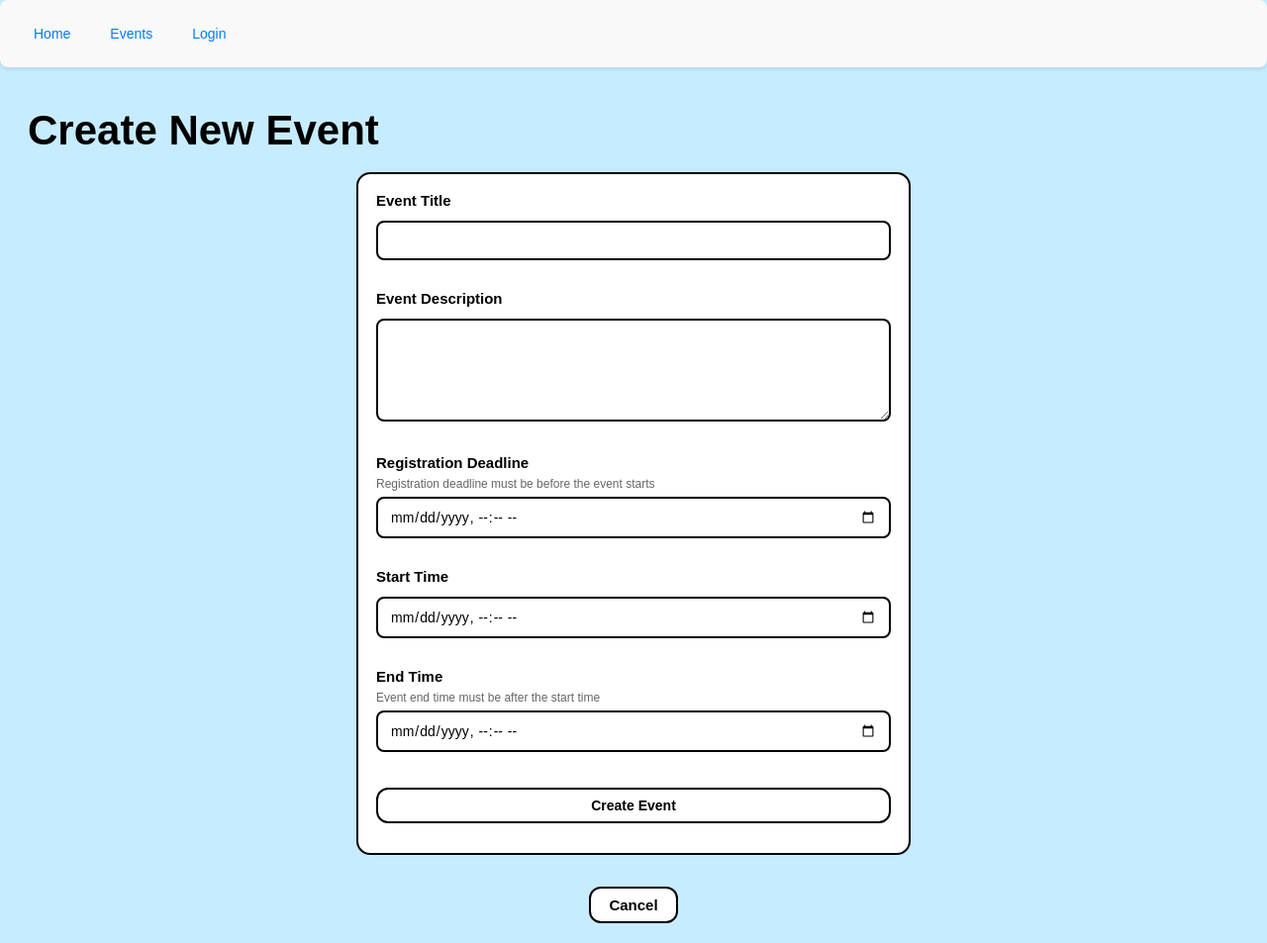
After one commit to Yi-NightFish/HackHub, a Flask app: template app/templates/create_event.html in a window 1280 px wide. The commit adds this page. Shown: the whole page at 99% size. Run offline with Flask 3, Linux system fonts and the light colour scheme; the template is opened without the code that fills it: values that come from a table or form of the project are taken from there, others are empty; some libraries are stand-ins or nearby versions.

Commit message:
Added create event form

```diff
--- a/app/forms.py
+++ b/app/forms.py
@@ -1,5 +1,5 @@
 from flask_wtf import FlaskForm
-from wtforms import StringField, SubmitField, SelectField, TextAreaField, DateField
+from wtforms import StringField, SubmitField, SelectField, TextAreaField, DateField, DateTimeField
 from wtforms.validators import DataRequired, Optional
 
 class ProfileForm(FlaskForm):
@@ -18,3 +18,11 @@ class TaskForm(FlaskForm):
     priority = SelectField("Priority", choices=[("High", "High"), ("Medium", "Medium"), ("Low", "Low")], validators=[DataRequired()])
     deadline = DateField("Deadline", format="%Y-%m-%d", validators=[DataRequired()])
     submit = SubmitField("Create Task")
+
+class EventForm(FlaskForm):
+    title = StringField("Event Title", validators=[DataRequired()])
+    description = TextAreaField("Event Description", validators=[DataRequired()])
+    start_time = DateTimeField("Start Time", format="%Y-%m-%d %H:%M", validators=[DataRequired()])
+    end_time = DateTimeField("End Time", format="%Y-%m-%d %H:%M", validators=[DataRequired()])
+    deadline = DateTimeField("Registration Deadline", format="%Y-%m-%d %H:%M", validators=[DataRequired()])
+    submit = SubmitField("Create Event")
--- /dev/null
+++ b/app/templates/create_event.html
@@ -0,0 +1,150 @@
+{% extends "base.html" %}
+
+{% block css %}
+<link rel="stylesheet" href="{{ url_for('static', filename='css/team.css') }}">
+{% endblock %}
+
+{% block content %}
+<div class="team-page">
+    <h1 class="team-title">Create New Event</h1>
+
+    <form class="form-box" method="POST" novalidate>
+        {{ form.hidden_tag() }}
+
+        <div class="form-group">
+            {{ form.title.label }}
+            {% if form.title.errors %}
+                {{ form.title(class="form-control is-invalid") }}
+                <div class="invalid-feedback">
+                    {% for error in form.title.errors %}
+                        <span>{{ error }}</span>
+                    {% endfor %}
+                </div>
+            {% else %}
+                {{ form.title(class="form-control", required="") }}
+            {% endif %}
+        </div>
+
+        <div class="form-group">
+            {{ form.description.label }}
+            {% if form.description.errors %}
+                {{ form.description(class="form-control is-invalid", rows="5", required="") }}
+                <div class="invalid-feedback">
+                    {% for error in form.description.errors %}
+                        <span>{{ error }}</span>
+                    {% endfor %}
+                </div>
+            {% else %}
+                {{ form.description(class="form-control", rows="5", required="") }}
+            {% endif %}
+        </div>
+
+        <div class="form-group">
+            {{ form.deadline.label }}
+            <small class="form-text text-muted">Registration deadline must be before the event starts</small>
+            {% if form.deadline.errors %}
+                {{ form.deadline(class="form-control is-invalid", type="datetime-local", required="") }}
+                <div class="invalid-feedback">
+                    {% for error in form.deadline.errors %}
+                        <span>{{ error }}</span>
+                    {% endfor %}
+                </div>
+            {% else %}
+                {{ form.deadline(class="form-control", type="datetime-local", required="") }}
+            {% endif %}
+        </div>
+
+        <div class="form-group">
+            {{ form.start_time.label }}
+            {% if form.start_time.errors %}
+                {{ form.start_time(class="form-control is-invalid", type="datetime-local", required="") }}
+                <div class="invalid-feedback">
+                    {% for error in form.start_time.errors %}
+                        <span>{{ error }}</span>
+                    {% endfor %}
+                </div>
+            {% else %}
+                {{ form.start_time(class="form-control", type="datetime-local", required="") }}
+            {% endif %}
+        </div>
+
+        <div class="form-group">
+            {{ form.end_time.label }}
+            <small class="form-text text-muted">Event end time must be after the start time</small>
+            {% if form.end_time.errors %}
+                {{ form.end_time(class="form-control is-invalid", type="datetime-local", required="") }}
+                <div class="invalid-feedback">
+                    {% for error in form.end_time.errors %}
+                        <span>{{ error }}</span>
+                    {% endfor %}
+                </div>
+            {% else %}
+                {{ form.end_time(class="form-control", type="datetime-local", required="") }}
+            {% endif %}
+        </div>
+
+        {{ form.submit(class="team-btn") }}
+    </form>
+
+    <div class="team-actions">
+        <a class="back-link team-btn" href="{{ url_for('explore') }}">Cancel</a>
+    </div>
+</div>
+
+<style>
+    .form-group {
+        margin-bottom: 18px;
+    }
+
+    .form-group label {
+        display: block;
+        margin-bottom: 6px;
+        font-weight: bold;
+        font-size: 15px;
+    }
+
+    .form-group input[type="text"],
+    .form-group textarea,
+    .form-group input[type="datetime-local"],
+    .form-group input[type="number"] {
+        width: 100%;
+        padding: 10px 12px;
+        border: 2px solid black;
+        border-radius: 8px;
+        font-size: 14px;
+        box-sizing: border-box;
+        font-family: Arial, sans-serif;
+    }
+
+    .form-group input[type="text"]:focus,
+    .form-group textarea:focus,
+    .form-group input[type="datetime-local"]:focus,
+    .form-group input[type="number"]:focus {
+        outline: none;
+        border-color: #007bff;
+        box-shadow: 0 0 0 3px rgba(0, 123, 255, 0.1);
+    }
+
+    .form-control.is-invalid {
+        border-color: #dc3545;
+    }
+
+    .invalid-feedback {
+        color: #dc3545;
+        font-size: 13px;
+        margin-top: 4px;
+        display: block;
+    }
+
+    .form-text {
+        display: block;
+        margin-top: 4px;
+        font-size: 12px;
+        color: #666;
+    }
+
+    .back-link {
+        display: inline-block;
+    }
+</style>
+{% endblock %}
```
Also changed, not shown: app/events.py (+44 -0 lines), app/templates/explore.html (+6 -1 lines).
